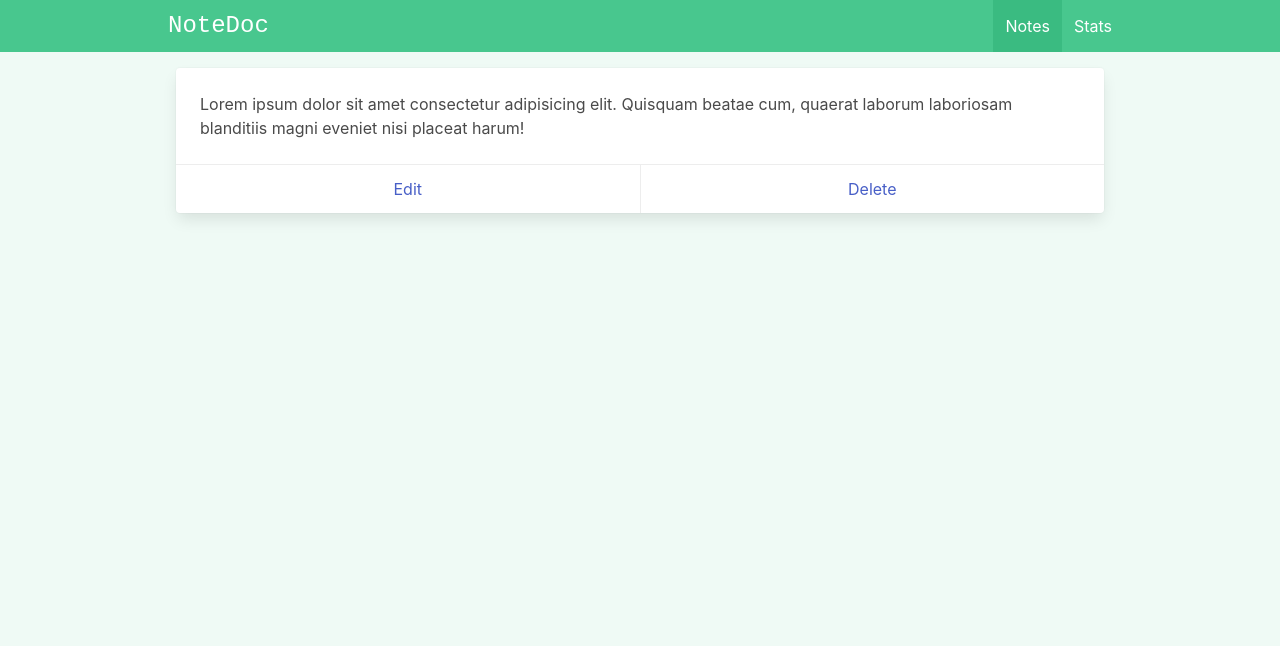
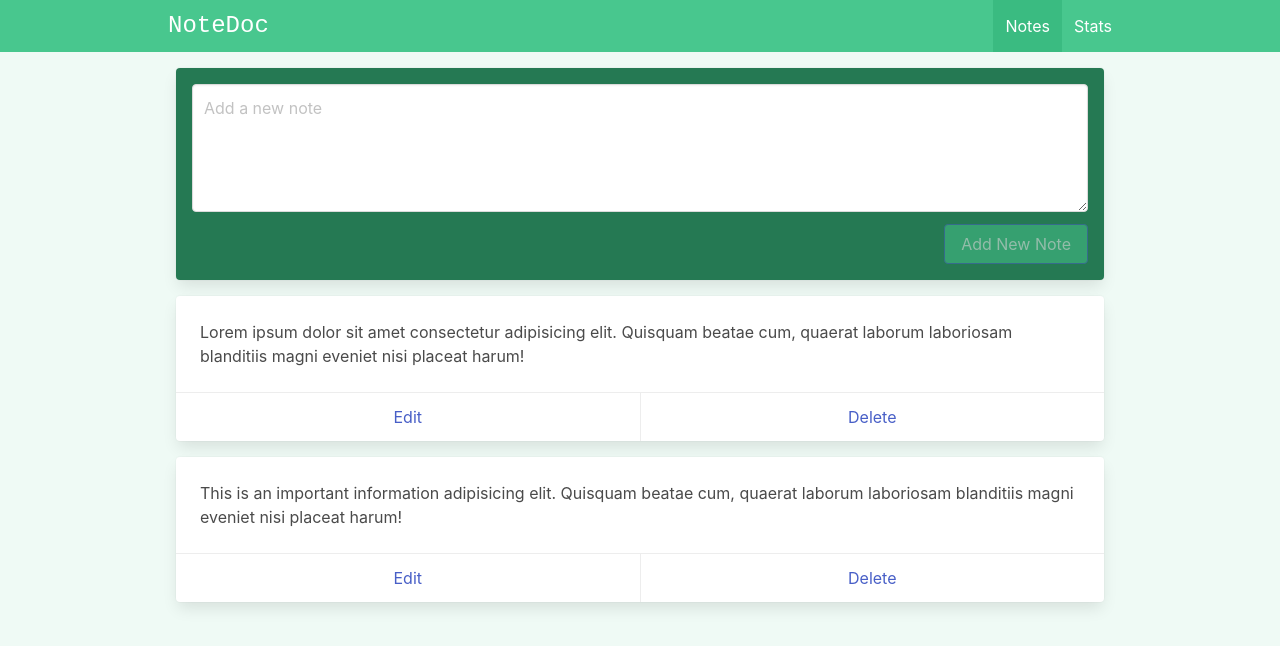
Before and after one commit to queirozdaniel/notedoc, a Vue app: page /#/ in a window 1280 px wide. Shown: the top 646 px of the page. Built offline with nearby package versions, Linux system fonts and the light colour scheme.

Commit message:
add: Created a input a new note

```diff
--- a/src/views/ViewNotes.vue
+++ b/src/views/ViewNotes.vue
@@ -1,10 +1,34 @@
 <template>
   <div class="notes">
+
+    <div class="card has-background-success-dark p-4 mb-4">
+      <div class="field">
+        <div class="control">
+          <textarea class="textarea"
+            v-model="newNote"
+            placeholder="Add a new note"></textarea>
+        </div>
+      </div>
+
+      <div class="field is-grouped is-grouped-right">
+        <div class="control">
+          <button
+            class="button is-link has-background-success"
+            :disabled="newNote.trim().length == 0"
+            @click="addNote">
+            Add New Note
+          </button>
+        </div>
+      </div>
+    </div>
+
     <div
+      v-for="note in notes"
+      :key="note.id"
       class="card mb-4">
       <div class="card-content">
         <div class="content">
-          Lorem ipsum dolor sit amet consectetur adipisicing elit. Quisquam beatae cum, quaerat laborum laboriosam blanditiis magni eveniet nisi placeat harum!
+           {{note.content}}
         </div>
       </div>
       <footer class="card-footer">
@@ -14,3 +38,31 @@
     </div>
   </div>
 </template>
+
+<script setup lang="ts">
+
+import type Note from '@/views/models/Note'
+import { ref } from 'vue'
+
+const newNote = ref('')
+
+const notes = ref<Array<Note>>([
+  {
+    id: 1,
+    content: 'Lorem ipsum dolor sit amet consectetur adipisicing elit. Quisquam beatae cum, quaerat laborum laboriosam blanditiis magni eveniet nisi placeat harum!'
+  },
+  {
+    id: 2,
+    content: 'This is an important information adipisicing elit. Quisquam beatae cum, quaerat laborum laboriosam blanditiis magni eveniet nisi placeat harum!'
+  },
+])
+
+const addNote = () => {
+  let note: Note = {
+    id: new Date().getTime(),
+    content: newNote.value
+  }
+  notes.value.unshift(note)
+}
+
+</script>
```
